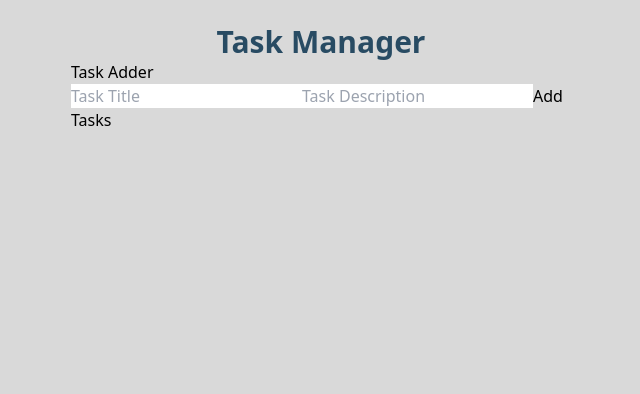
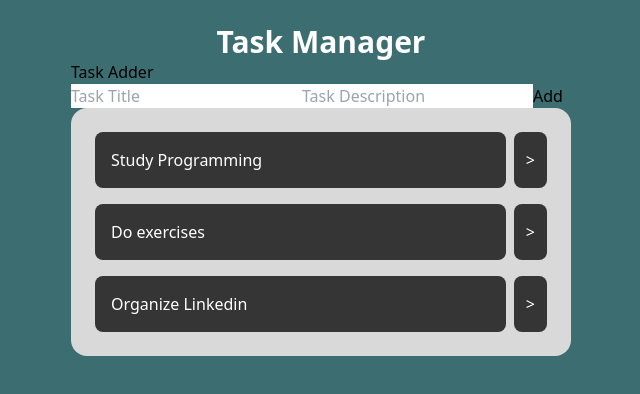
Before and after one commit to felipeSucupiraO/react-task-manager, a React (Vite) app in the folder task-manager/: page / in a window 1280 px wide. Shown: the top 394 px of the page, without its empty margins (319-959 px from the left). Built offline with nearby package versions, Linux system fonts and the light colour scheme.

Commit message:
feat: Tasks component created

```diff
--- a/task-manager/src/App.jsx
+++ b/task-manager/src/App.jsx
@@ -1,13 +1,35 @@
+import { useState } from "react";
 import TaskAdder from "./components/TaskAdder";
 import Tasks from "./components/Tasks";
 
 function App() {
+    const [tasks, addTask] = useState([
+        {
+            id: 1,
+            title: "Study Programming",
+            description: "Learn react and start a small project",
+            isCompleted: false
+        },
+        {
+            id: 2,
+            title: "Do exercises",
+            description: "Make codeforces exercises for the contests",
+            isCompleted: false
+        },
+        {
+            id: 3,
+            title: "Organize Linkedin",
+            description: "Organize linkedin's about, skills, publications, etc",
+            isCompleted: false
+        }
+    ])
+
     return (
-        <div className="w-screen h-screen bg-light-gray flex justify-center p-6">
+        <div className="w-screen h-screen bg-aqua-green flex justify-center p-6">
             <div className="w-[500px]">
-                <h1 className="text-3xl text-royal-blue font-bold text-center">Task Manager</h1>
+                <h1 className="text-3xl text-white font-bold text-center">Task Manager</h1>
                 <TaskAdder/>
-                <Tasks/>
+                <Tasks tasks={tasks}/>
             </div>
         </div>
     )
--- /dev/null
+++ b/task-manager/src/components/TaskUnit.jsx
@@ -0,0 +1,10 @@
+function TaskUnit(props) {
+    return (
+        <li key={props.task.id} className="flex flex-row gap-2">
+            <button className="flex-1 bg-dark-gray p-4 text-white text-left rounded-lg">{props.task.title}</button>
+            <button className="flex-none bg-dark-gray p-3 text-white rounded-lg">&gt;</button>
+        </li>
+    )
+}
+
+export default TaskUnit;
--- a/task-manager/src/components/Tasks.jsx
+++ b/task-manager/src/components/Tasks.jsx
@@ -1,7 +1,13 @@
-function Tasks() {
+import TaskUnit from "./TaskUnit";
+
+function Tasks(props) {
     return (
-        <div>
-            <h2>Tasks</h2>
+        <div className="bg-light-gray p-6 rounded-2xl">
+            <ul className="space-y-4">
+                {props.tasks.map((task) => (
+                    <TaskUnit task={task}/>
+                ))}
+            </ul>
         </div>
     )
 }
--- a/task-manager/tailwind.config.js
+++ b/task-manager/tailwind.config.js
@@ -8,7 +8,7 @@ export default {
     extend: {
       colors: {
         "aqua-green": "#3C6E71",
-        "dark-grey": "#353535",
+        "dark-gray": "#353535",
         "white": "#FFFFFF",
         "light-gray": "#D9D9D9",
         "royal-blue": "#284B63"
```
